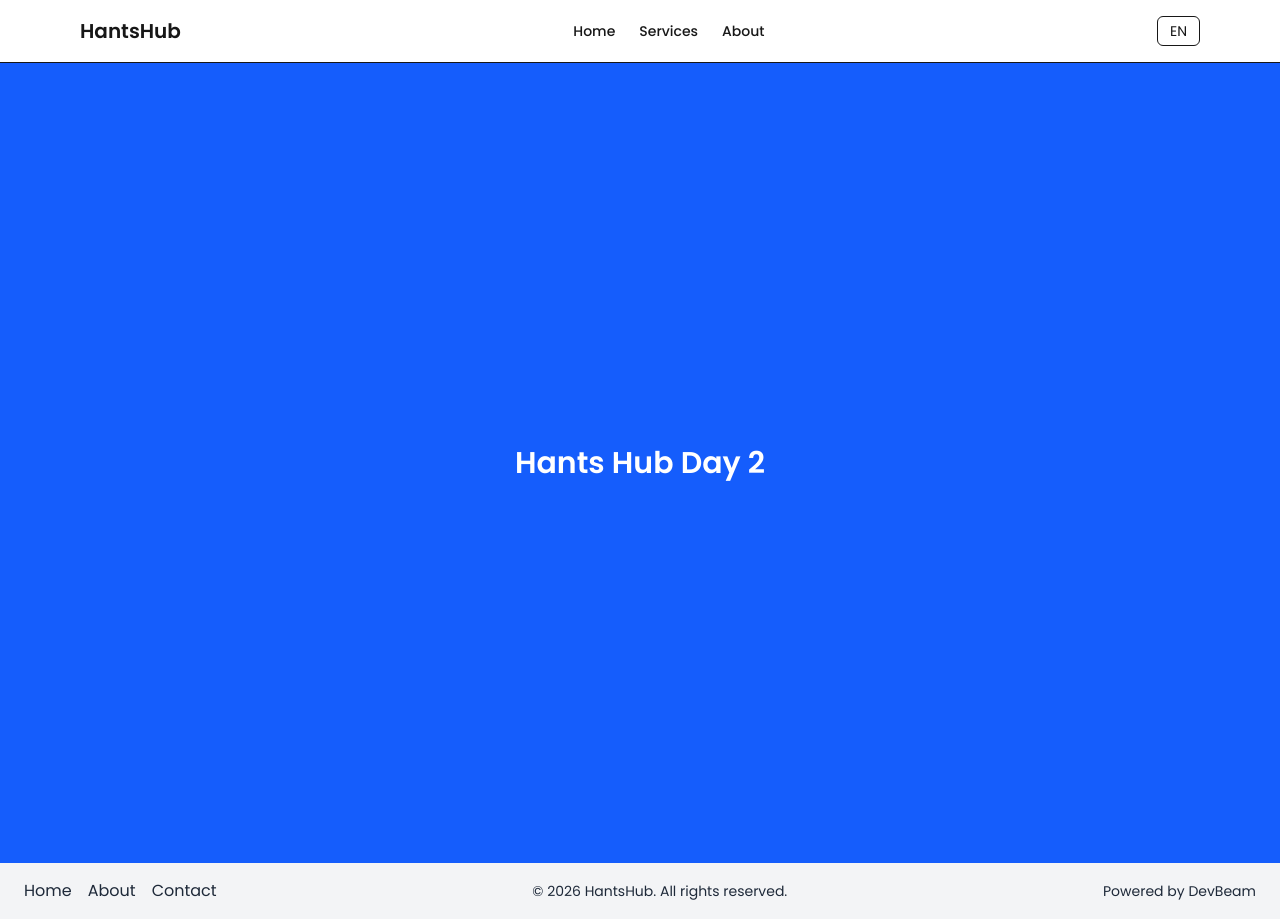
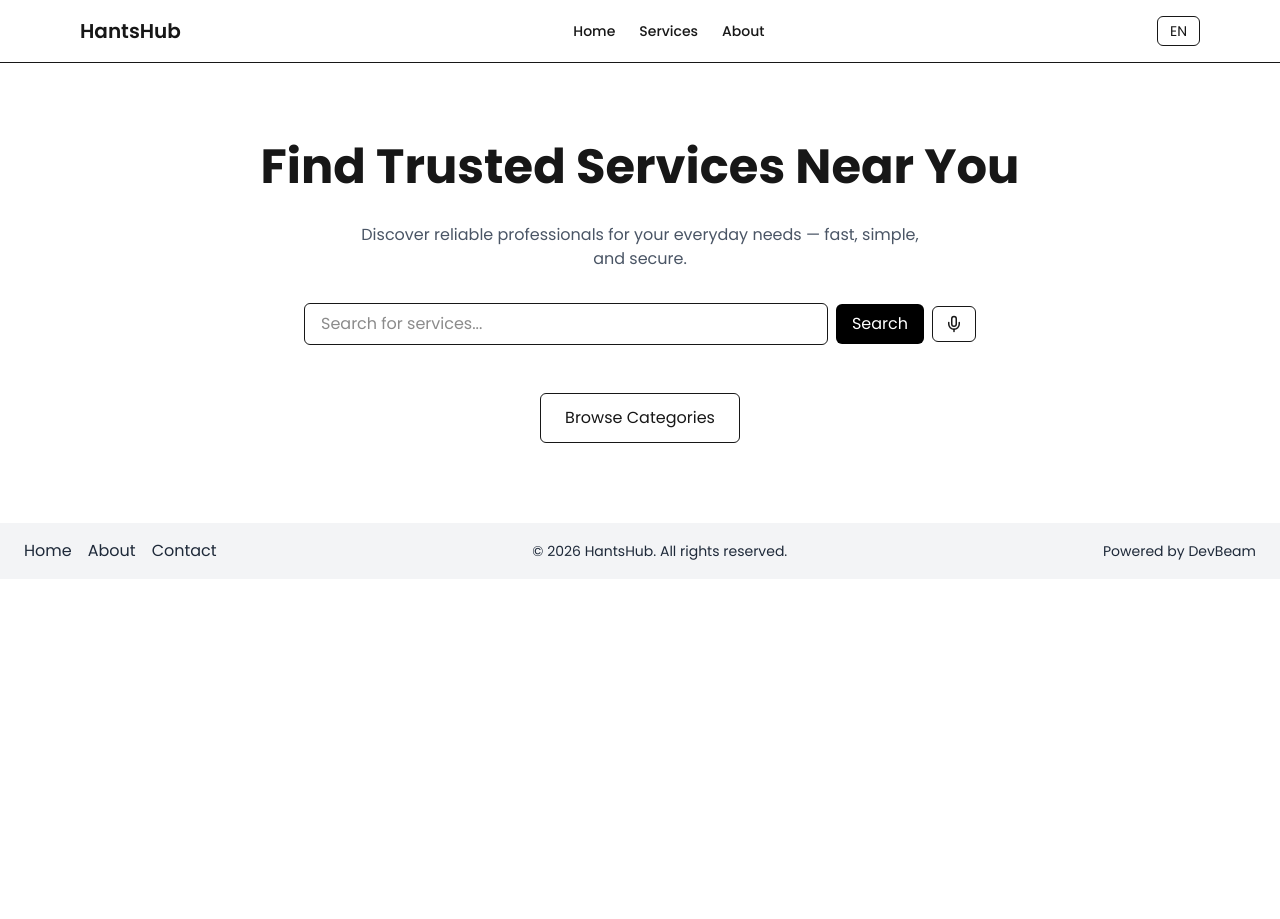
Before and after one commit to zartab001/HantsHub, a Next.js app: page / in a window 1280 px wide. After the commit the page ends 800 px from the top, so only its background shows below. Built offline with nearby package versions, Linux system fonts and the light colour scheme.

Commit message:
feat: implement home hero section with search bar

```diff
--- a/package.json
+++ b/package.json
@@ -10,6 +10,7 @@
     "prepare": "husky install"
   },
   "dependencies": {
+    "lucide-react": "^0.575.0",
     "next": "16.1.6",
     "react": "19.2.3",
     "react-dom": "19.2.3"
--- a/src/app/page.tsx
+++ b/src/app/page.tsx
@@ -1,9 +1,28 @@
+import SearchBar from "@/components/ui/SearchBar";
+
 export default function Home() {
   return (
-    <div className="bg-blue-600 text-white min-h-screen flex items-center justify-center">
-      <h1 className="text-3xl font-semibold">
-        Hants Hub Day 2
+    <section className="flex flex-col items-center justify-center text-center py-20 space-y-8">
+
+      {/* Headline */}
+      <h1 className="text-4xl md:text-5xl font-bold">
+        Find Trusted Services Near You
       </h1>
-    </div>
+
+      {/* Subheadline */}
+      <p className="text-gray-600 max-w-xl">
+        Discover reliable professionals for your everyday needs — fast,
+        simple, and secure.
+      </p>
+
+      {/* Search Bar */}
+      <SearchBar />
+
+      {/* Browse Categories CTA */}
+      <button className="mt-4 px-6 py-3 border rounded-md hover:bg-gray-100 transition cursor-pointer">
+        Browse Categories
+      </button>
+
+    </section>
   );
 }
--- /dev/null
+++ b/src/components/ui/SearchBar.tsx
@@ -0,0 +1,44 @@
+"use client";
+import { Mic } from "lucide-react";
+import { useState } from "react";
+
+export default function SearchBar() {
+  const [query, setQuery] = useState("");
+
+  const handleSubmit = (e: React.FormEvent) => {
+    e.preventDefault();
+    console.log("Search:", query);
+  };
+
+  return (
+    <form
+      onSubmit={handleSubmit}
+      className="w-full max-w-2xl mx-auto flex items-center gap-2"
+    >
+      <input
+        type="text"
+        value={query}
+        onChange={(e) => setQuery(e.target.value)}
+        placeholder="Search for services..."
+        className="flex-1 border rounded-md px-4 py-2 focus:outline-none focus:ring-2 focus:ring-black"
+      />
+
+      {/* Submit Button */}
+      <button
+        type="submit"
+        className="bg-black text-white px-4 py-2 rounded-md hover:opacity-90 transition"
+      >
+        Search
+      </button>
+
+      {/* Voice Placeholder */}
+     <button
+        type="button"
+        aria-label="Voice search"
+        className="border px-3 py-2 rounded-md hover:bg-gray-100 flex items-center justify-center"
+        >
+        <Mic size={18} />
+        </button>
+    </form>
+  );
+}
```
Also changed, not shown: 1 other file (tests, documents, lock files or other folders).
